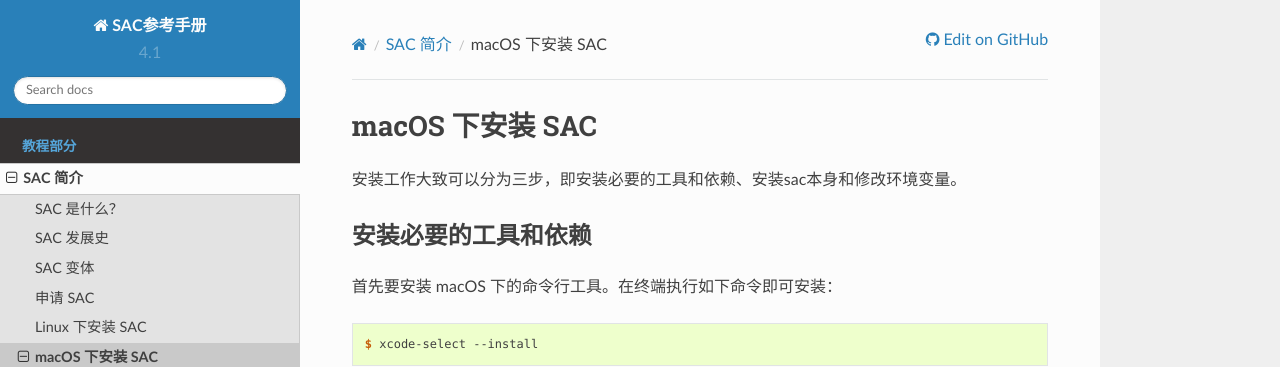
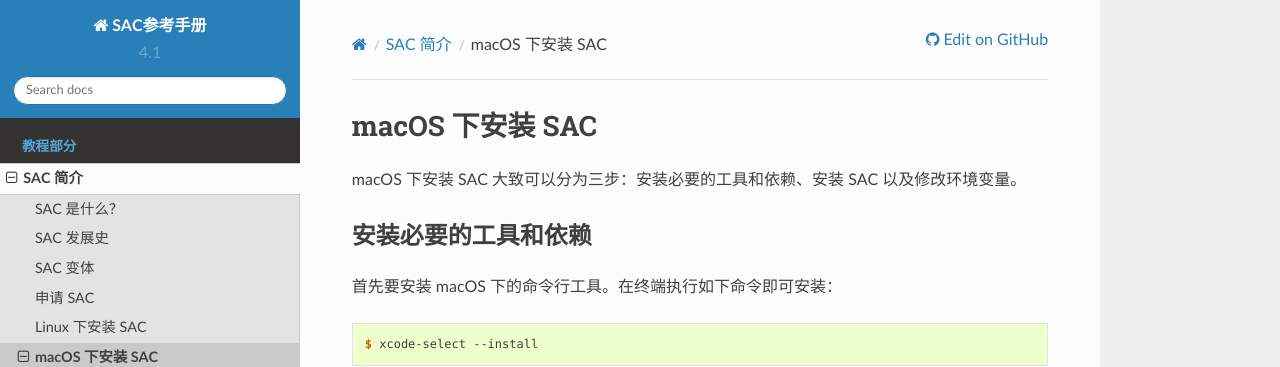
Before and after one commit to seisman/SAC_Docs_zh, a Sphinx documentation site: the page built from source/introduction/macOS-install.rst, in a window 1280 px wide and 1331 px high. Shown: the top 367 px of the window. Built offline with Sphinx 7.4.7 and the Read the Docs theme 2.0.0, drawn with Linux system fonts in a browser that asks for light colours.

Commit message:
Update source/introduction/macOS-install.rst
Co-authored-by: Yao Jiayuan <coreman.seism@gmail.com>

```diff
--- a/source/introduction/macOS-install.rst
+++ b/source/introduction/macOS-install.rst
@@ -1,7 +1,7 @@
 macOS 下安装 SAC
 ================
 
-安装工作大致可以分为三步，即安装必要的工具和依赖、安装sac本身和修改环境变量。
+macOS 下安装 SAC 大致可以分为三步：安装必要的工具和依赖、安装 SAC 以及修改环境变量。
 
 安装必要的工具和依赖
 -----------------
```
